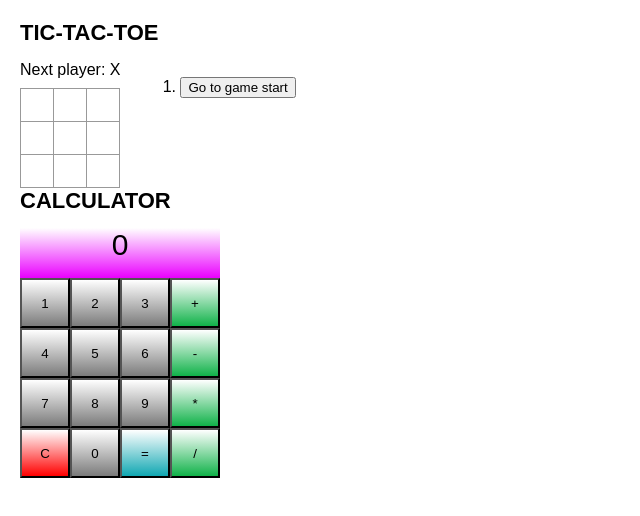
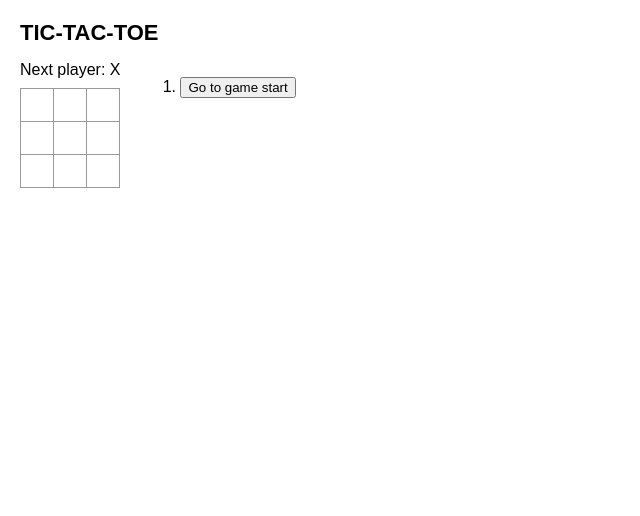
Before and after one commit to keillor/exercise_6x, a React (Create React App) app: page / in a window 1280 px wide. Shown: the top 516 px of the page, without its empty margins (0-640 px from the left). Built offline with nearby package versions, Linux system fonts and the light colour scheme.

Commit message:
adjustment

```diff
--- a/src/Calc.js
+++ b/src/Calc.js
@@ -1,5 +1,6 @@
 import { useState } from "react";
 
+export default function Calc() {
   function CalcButton({ value, clickHandler, styleClass }) {
     return (
       <>
@@ -23,7 +24,6 @@ function ButtonHolder({ children }) {
     return <div className="button-holder">{children}</div>;
   }
 
-export default function Calc() {
   const [numberA, setNumA] = useState(null);
   const [numberB, setNumB] = useState(null);
   const [operation, setOperation] = useState(null);
--- a/src/index.js
+++ b/src/index.js
@@ -3,13 +3,11 @@ import ReactDOM from "react-dom/client";
 import "./index.css";
 import App from "./App";
 import reportWebVitals from "./reportWebVitals";
-import Calc from "./Calc";
 
 const root = ReactDOM.createRoot(document.getElementById("root"));
 root.render(
   <React.StrictMode>
     <App />
-    <Calc />
   </React.StrictMode>
 );
 
```
Lines whose indentation alone changed are shown as unchanged.
